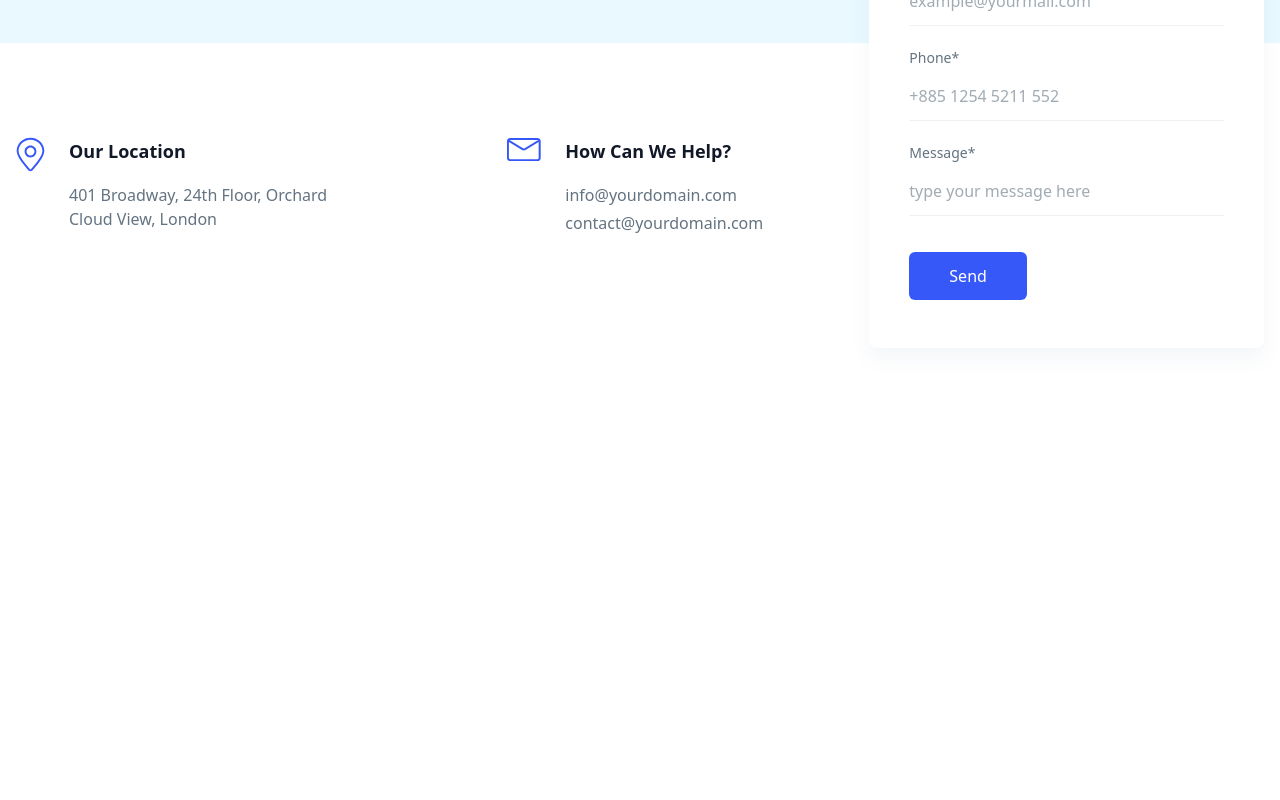
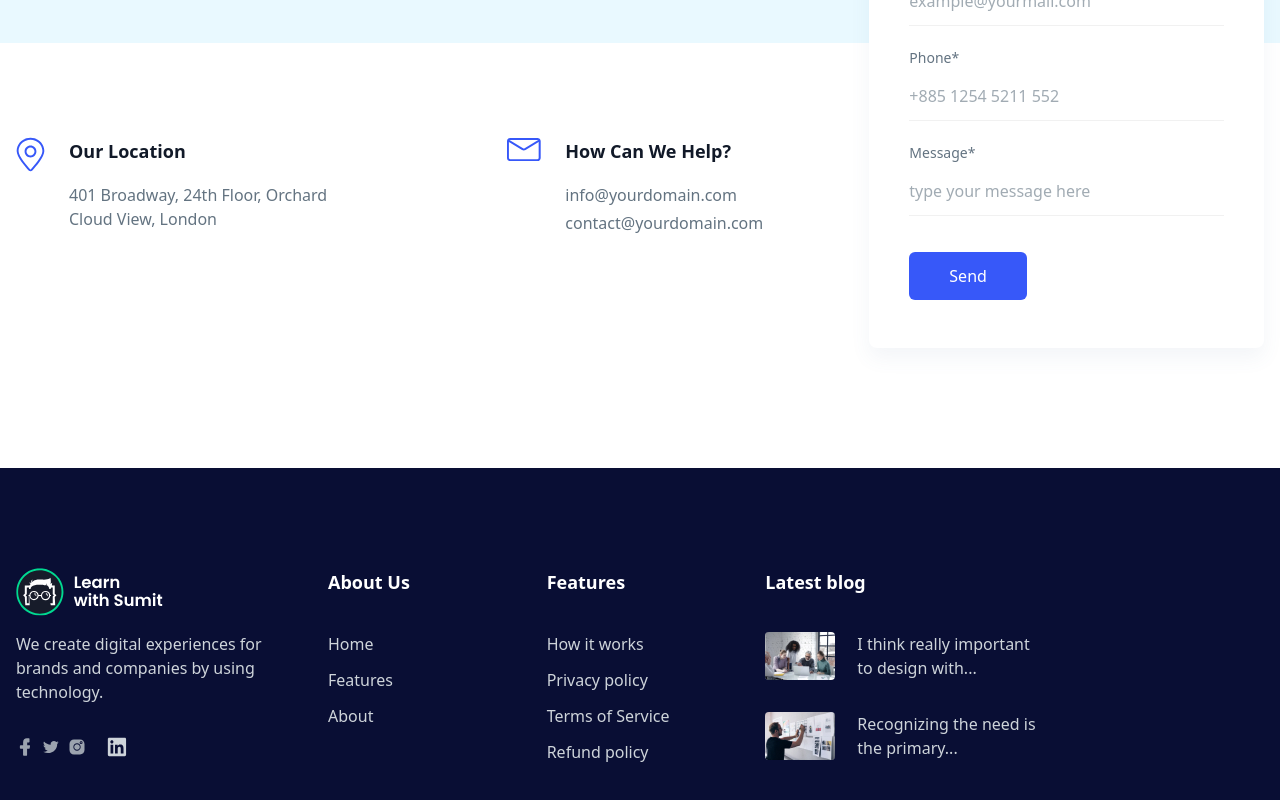
Before and after one commit to rohithaider/Small-Real-Estate-Website, a React (Vite) app: page / in a window 1280 px wide. Shown: the part 6212-7012 px from the top of the page. Before the commit the page ends 6680 px from the top, so only its background shows below. Built offline with nearby package versions, Linux system fonts and the light colour scheme.

Commit message:
Everything Completed

```diff
--- a/src/App.jsx
+++ b/src/App.jsx
@@ -3,6 +3,7 @@ import Contact from "./components/Contact";
 import CTA from "./components/CTA";
 import FAQ from "./components/FAQ";
 import Features from "./components/Features";
+import Footer from "./components/Footer";
 import Hero from "./components/Hero";
 import Innovation from "./components/Innovation";
 import Navbar from "./components/Navbar";
@@ -23,6 +24,7 @@ export default function App(){
     <FAQ/>
     <Clients/>
     <Contact/>
+    <Footer/>
     </>
   )
 }
--- /dev/null
+++ b/src/components/Footer.jsx
@@ -0,0 +1,152 @@
+import {
+  FacebookIcon,
+  InstagramIcon,
+  LinkedInIcon,
+  TwitterIcon,
+} from "./Icons";
+import { NavSvg } from "./Navbar";
+
+function Social() {
+  return (
+    <div class="w-full px-4 sm:w-1/2 md:w-1/2 lg:w-4/12 xl:w-3/12">
+      <div class="mb-10 w-full">
+        <NavSvg />
+        <p class="mb-8 pl-4 pt-4 lg:max-w-[270px] text-base text-gray-7">
+          We create digital experiences for brands and companies by using
+          technology.
+        </p>
+        <div class="-mx-3 flex items-center ml-4 space-x-2">
+          <FacebookIcon />
+          <TwitterIcon />
+          <InstagramIcon />
+          <LinkedInIcon />
+        </div>
+      </div>
+    </div>
+  );
+}
+function AboutUs() {
+  return (
+    <div class="w-full px-4 sm:w-1/2 md:w-1/2 lg:w-2/12 xl:w-2/12">
+      <div class="mb-10 w-full">
+        <h4 class="mb-9 text-lg font-semibold text-white">About Us</h4>
+        <ul>
+          <li>
+            <a
+              href="javascript:void(0)"
+              class="mb-3 inline-block text-base text-gray-7 hover:text-primary"
+            >
+              Home
+            </a>
+          </li>
+          <li>
+            <a
+              href="javascript:void(0)"
+              class="mb-3 inline-block text-base text-gray-7 hover:text-primary"
+            >
+              Features
+            </a>
+          </li>
+          <li>
+            <a
+              href="javascript:void(0)"
+              class="mb-3 inline-block text-base text-gray-7 hover:text-primary"
+            >
+              About
+            </a>
+          </li>
+        </ul>
+      </div>
+    </div>
+  );
+}
+function Features() {
+  return (
+    <div class="w-full px-4 sm:w-1/2 md:w-1/2 lg:w-3/12 xl:w-2/12">
+      <div class="mb-10 w-full">
+        <h4 class="mb-9 text-lg font-semibold text-white">Features</h4>
+        <ul>
+          <li>
+            <a
+              href="javascript:void(0)"
+              class="mb-3 inline-block text-base text-gray-7 hover:text-primary"
+            >
+              How it works
+            </a>
+          </li>
+          <li>
+            <a
+              href="javascript:void(0)"
+              class="mb-3 inline-block text-base text-gray-7 hover:text-primary"
+            >
+              Privacy policy
+            </a>
+          </li>
+          <li>
+            <a
+              href="javascript:void(0)"
+              class="mb-3 inline-block text-base text-gray-7 hover:text-primary"
+            >
+              Terms of Service
+            </a>
+          </li>
+          <li>
+            <a
+              href="javascript:void(0)"
+              class="mb-3 inline-block text-base text-gray-7 hover:text-primary"
+            >
+              Refund policy
+            </a>
+          </li>
+        </ul>
+      </div>
+    </div>
+  );
+}
+function Blog() {
+  return (
+    <div class="w-full px-4 md:w-2/3 lg:w-6/12 xl:w-3/12">
+      <div class="mb-10 w-full">
+        <h4 class="mb-9 text-lg font-semibold text-white">Latest blog</h4>
+        <div class="flex flex-col gap-8">
+          <a
+            href="blog-details.html"
+            class="group flex items-center gap-[22px]"
+          >
+            <div class="overflow-hidden rounded">
+              <img src="./assets/images/blog/blog-footer-01.jpg" alt="blog" />
+            </div>
+            <span class="max-w-[180px] text-base text-gray-7 group-hover:text-white">
+              I think really important to design with...
+            </span>
+          </a>
+          <a
+            href="blog-details.html"
+            class="group flex items-center gap-[22px]"
+          >
+            <div class="overflow-hidden rounded">
+              <img src="./assets/images/blog/blog-footer-02.jpg" alt="blog" />
+            </div>
+            <span class="max-w-[180px] text-base text-gray-7 group-hover:text-white">
+              Recognizing the need is the primary...
+            </span>
+          </a>
+        </div>
+      </div>
+    </div>
+  );
+}
+export default function Footer() {
+  return (
+    <footer class=" relative z-10 bg-[#090E34] pt-20 lg:pt-[100px]">
+      <div class="container">
+        <div class="-mx-4 flex flex-wrap">
+          <Social />
+          <AboutUs />
+          <Features />
+          <Blog />
+        </div>
+      </div>
+    </footer>
+  );
+}
--- a/src/components/Icons.jsx
+++ b/src/components/Icons.jsx
@@ -63,3 +63,14 @@ export function InstagramIcon(){
       </a>
     )
 }
+export function LinkedInIcon(){
+    return(
+        <a href="javascript:void(0)" class="px-3 text-gray-7 hover:text-white">
+                <svg width="22" height="22" viewBox="0 0 22 22" fill="none" xmlns="http://www.w3.org/2000/svg"
+                  class="fill-current">
+                  <path
+                    d="M18.8065 1.8335H3.16399C2.42474 1.8335 1.83334 2.42489 1.83334 3.16414V18.8362C1.83334 19.5459 2.42474 20.1668 3.16399 20.1668H18.7473C19.4866 20.1668 20.078 19.5754 20.078 18.8362V3.13457C20.1371 2.42489 19.5457 1.8335 18.8065 1.8335ZM7.24464 17.4168H4.55379V8.69371H7.24464V17.4168ZM5.88443 7.48135C4.99733 7.48135 4.31721 6.77167 4.31721 5.91414C4.31721 5.05661 5.0269 4.34694 5.88443 4.34694C6.74196 4.34694 7.45163 5.05661 7.45163 5.91414C7.45163 6.77167 6.8011 7.48135 5.88443 7.48135ZM17.4463 17.4168H14.7554V13.1883C14.7554 12.183 14.7258 10.8523 13.336 10.8523C11.9167 10.8523 11.7097 11.976 11.7097 13.0996V17.4168H9.01884V8.69371H11.6506V9.90608H11.6801C12.0645 9.1964 12.9221 8.48672 14.2527 8.48672C17.0027 8.48672 17.5054 10.2609 17.5054 12.6856V17.4168H17.4463Z" />
+                </svg>
+              </a>
+    )
+}
--- a/src/components/Navbar.jsx
+++ b/src/components/Navbar.jsx
@@ -1,5 +1,5 @@
 import Button from "./Button";
-function NavSvg(){
+export function NavSvg(){
     return(
         <a
               href="index.html"
```
